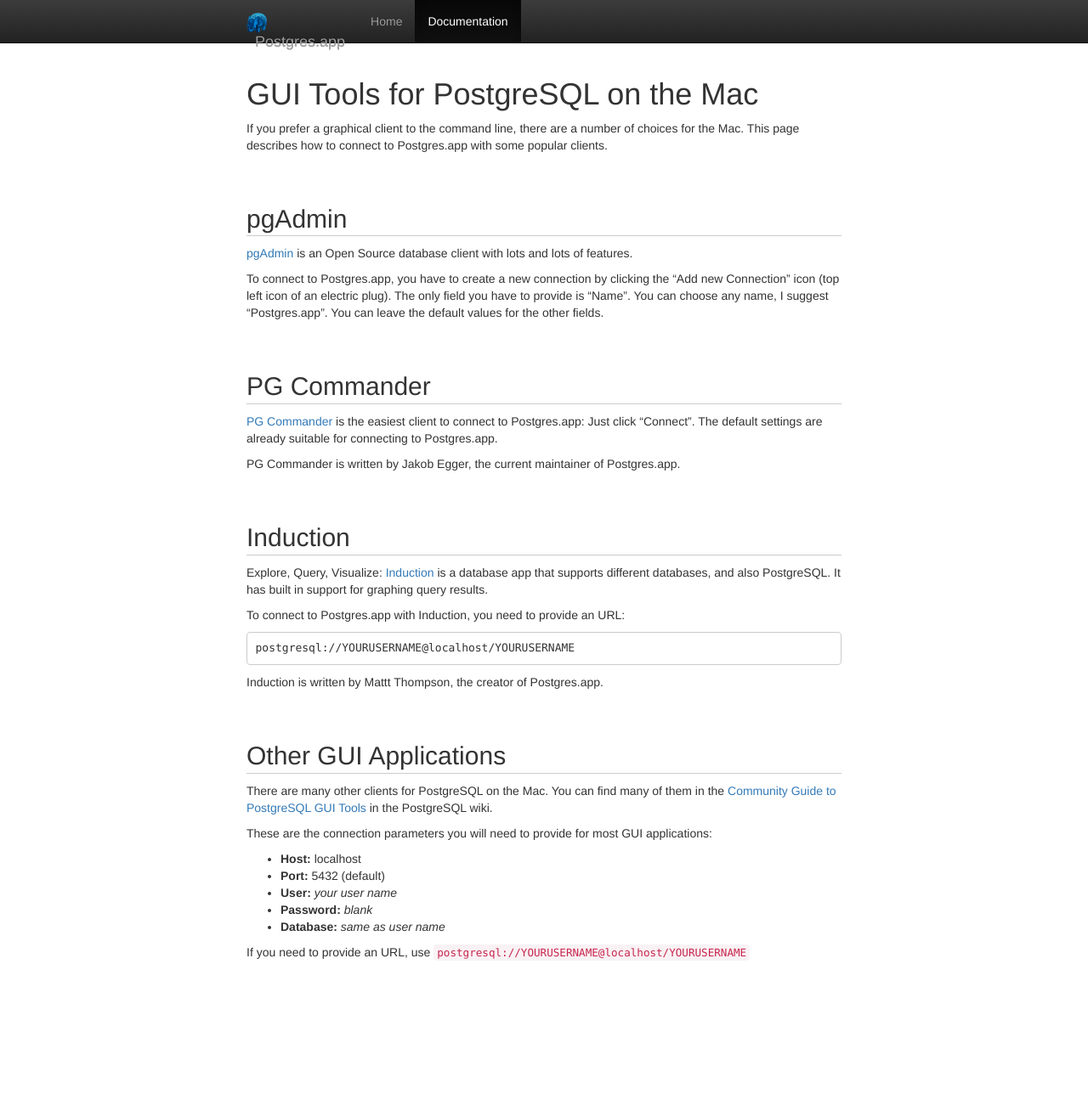
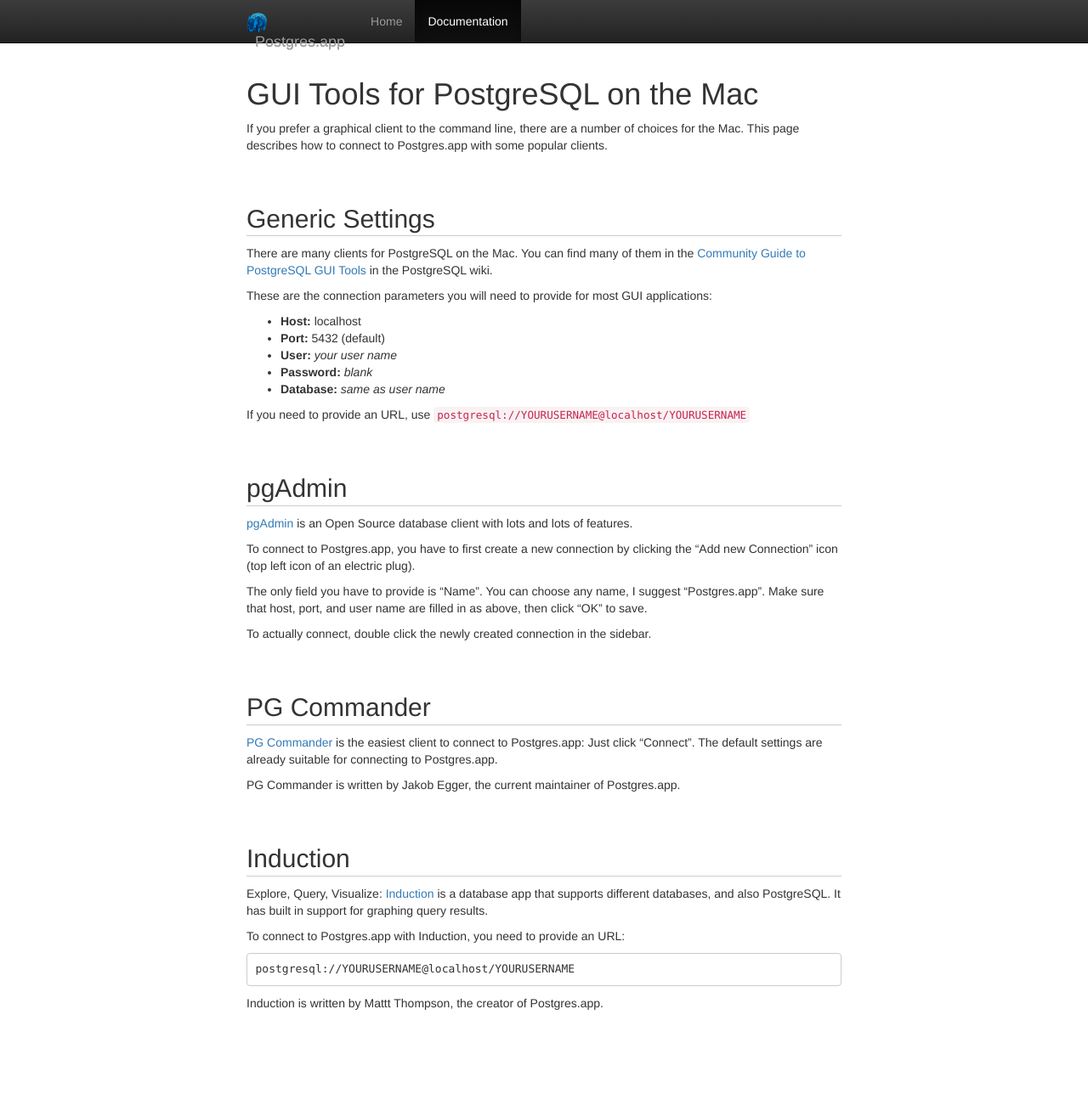
Before and after one commit to PostgresApp/PostgresApp, a Jekyll site: the page built from documentation/gui-tools.md, in a window 1280 px wide. Shown: the whole page at 85% size. Built offline with Jekyll 4.4.1, drawn with Linux system fonts in a browser that asks for light colours; nearby versions of some CDN libraries; Markdown is read by kramdown in place of the engine named in the settings; before the commit the page ends 1241 px from its top, so only the background shows below that.

Commit message:
Update gui-tools.md
Moved connection parameters to the top.
Clarified section about pgAdmin

```diff
--- a/documentation/gui-tools.md
+++ b/documentation/gui-tools.md
@@ -6,12 +6,31 @@
 If you prefer a graphical client to the command line, there are a number of choices for the Mac.
 This page describes how to connect to Postgres.app with some popular clients.
 
+## Generic Settings
+
+There are many clients for PostgreSQL on the Mac.
+You can find many of them in the [Community Guide to PostgreSQL GUI Tools](https://wiki.postgresql.org/wiki/Community_Guide_to_PostgreSQL_GUI_Tools) in the PostgreSQL wiki.
+
+These are the connection parameters you will need to provide for most GUI applications:
+
+- **Host:** localhost
+- **Port:** 5432 (default)
+- **User:** *your user name*
+- **Password:** *blank*
+- **Database:** *same as user name*
+
+If you need to provide an URL, use `postgresql://YOURUSERNAME@localhost/YOURUSERNAME`
+
+
 ## pgAdmin
 
 [pgAdmin](http://pgadmin.org) is an Open Source database client with lots and lots of features.
 
-To connect to Postgres.app, you have to create a new connection by clicking the "Add new Connection" icon (top left icon of an electric plug).
-The only field you have to provide is "Name". You can choose any name, I suggest "Postgres.app". You can leave the default values for the other fields.
+To connect to Postgres.app, you have to first create a new connection by clicking the "Add new Connection" icon (top left icon of an electric plug).
+
+The only field you have to provide is "Name". You can choose any name, I suggest "Postgres.app". Make sure that host, port, and user name are filled in as above, then click "OK" to save.
+
+To actually connect, double click the newly created connection in the sidebar.
 
 ## PG Commander
 
@@ -30,18 +49,3 @@
     postgresql://YOURUSERNAME@localhost/YOURUSERNAME
 
 Induction is written by Mattt Thompson, the creator of Postgres.app.
-
-## Other GUI Applications
-
-There are many other clients for PostgreSQL on the Mac.
-You can find many of them in the [Community Guide to PostgreSQL GUI Tools](https://wiki.postgresql.org/wiki/Community_Guide_to_PostgreSQL_GUI_Tools) in the PostgreSQL wiki.
-
-These are the connection parameters you will need to provide for most GUI applications:
-
-- **Host:** localhost
-- **Port:** 5432 (default)
-- **User:** *your user name*
-- **Password:** *blank*
-- **Database:** *same as user name*
-
-If you need to provide an URL, use `postgresql://YOURUSERNAME@localhost/YOURUSERNAME`
```
